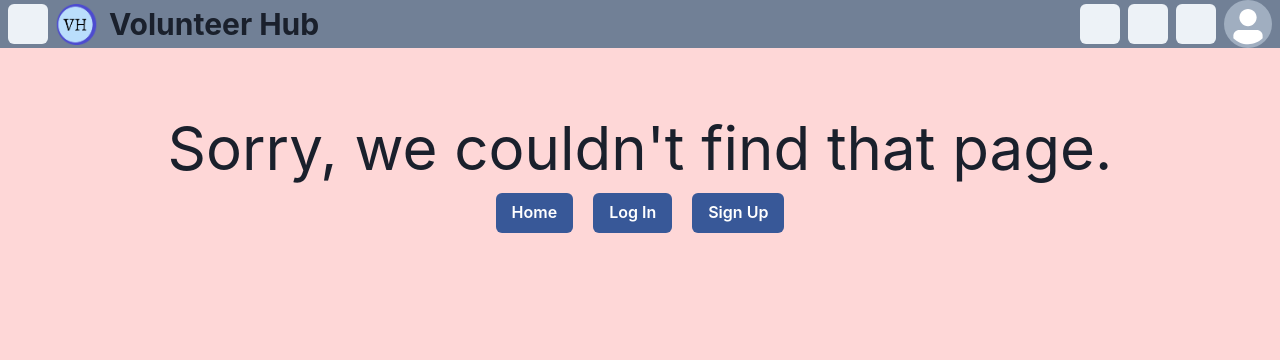
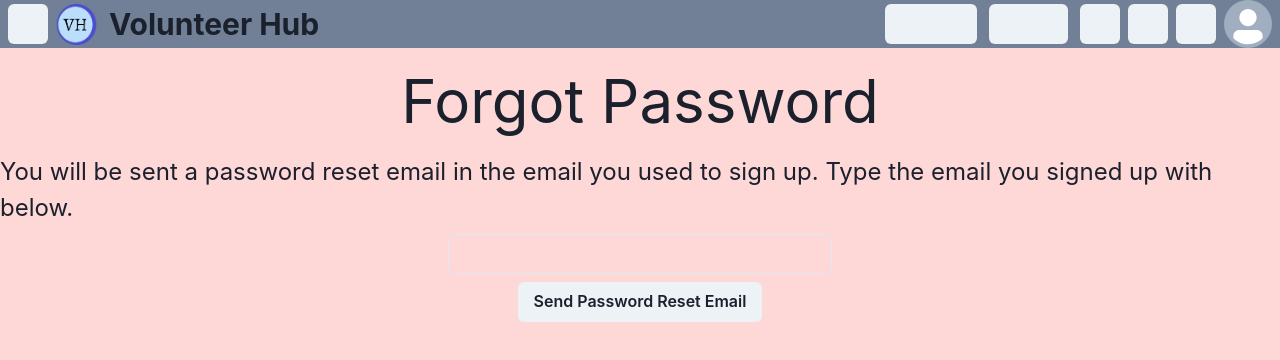
Before and after one commit to uvadhar11/Volunteer-Hub, a React (Create React App) app in the folder app/: page /forgot-password in a window 1280 px wide. Shown: the top 360 px of the page. Built offline with nearby package versions, Linux system fonts and the light colour scheme; no server answers.

Commit message:
password reset email works.

```diff
--- a/app/src/App.js
+++ b/app/src/App.js
@@ -28,6 +28,7 @@ import {
   useColorModeValue,
 } from "@chakra-ui/react";
 import CreateVolunteerOpportunity from "./components/create-volunteer-opportunity";
+import ForgotPassword from "./components/forgot-password";
 // import HomeSidebar from "./components/home-sidebar";
 
 function App() {
@@ -143,6 +144,7 @@ function App() {
               path="create-volunteer-opportunity"
               element={<CreateVolunteerOpportunity />}
             />
+            <Route path="forgot-password" element={<ForgotPassword />} />
             <Route path="*" element={<ErrorPage />} />{" "}
             {/* This error page route needs to be the last route!!! Star basically means all others*/}
           </Routes>
--- /dev/null
+++ b/app/src/components/forgot-password.js
@@ -0,0 +1,42 @@
+import { Button, Input, Text, VStack } from "@chakra-ui/react";
+import { sendPasswordResetEmail } from "firebase/auth";
+import React from "react";
+import { auth } from "../firebase";
+import NavBar from "./navbar";
+
+function ForgotPassword() {
+  const emailRef = React.useRef(null);
+
+  function passwordResetEmail() {
+    if (emailRef.current.value) {
+      sendPasswordResetEmail(auth, emailRef.current.value)
+        .then(() => {
+          // reset email sent
+          alert(
+            "Password Reset Email Successfully Sent! Please check your email - Be sure to check your spam/junk folders too."
+          );
+        })
+        .catch((error) => {
+          alert("Password Reset Email Could Not Be Sent");
+          console.log(error.code, error.message);
+        });
+    } else {
+      alert("Please type the email you signed up with in the input box.");
+    }
+  }
+
+  return (
+    <VStack w="100%" h="100vh">
+      <NavBar logIn="true" signUp="true" />
+      <Text fontSize="6xl">Forgot Password</Text>
+      <Text fontSize="2xl">
+        You will be sent a password reset email in the email you used to sign
+        up. Type the email you signed up with below.
+      </Text>
+      <Input type="email" ref={emailRef} w="30%"></Input>
+      <Button onClick={passwordResetEmail}>Send Password Reset Email</Button>
+    </VStack>
+  );
+}
+
+export default ForgotPassword;
```
